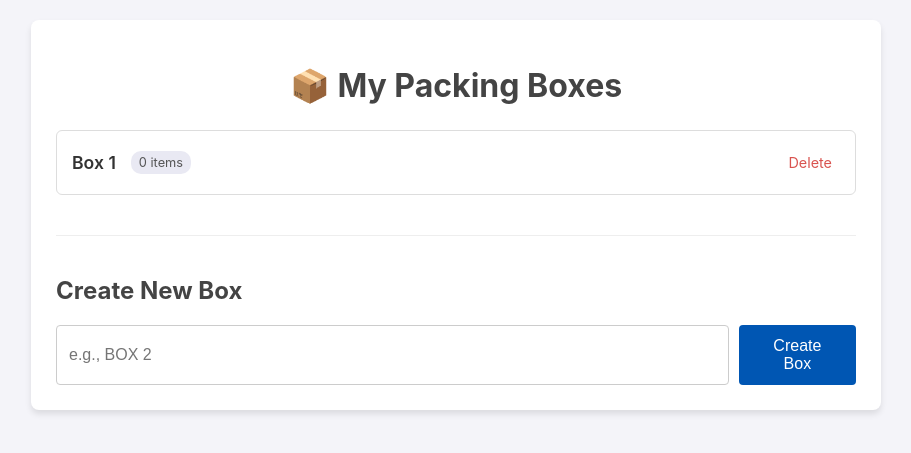
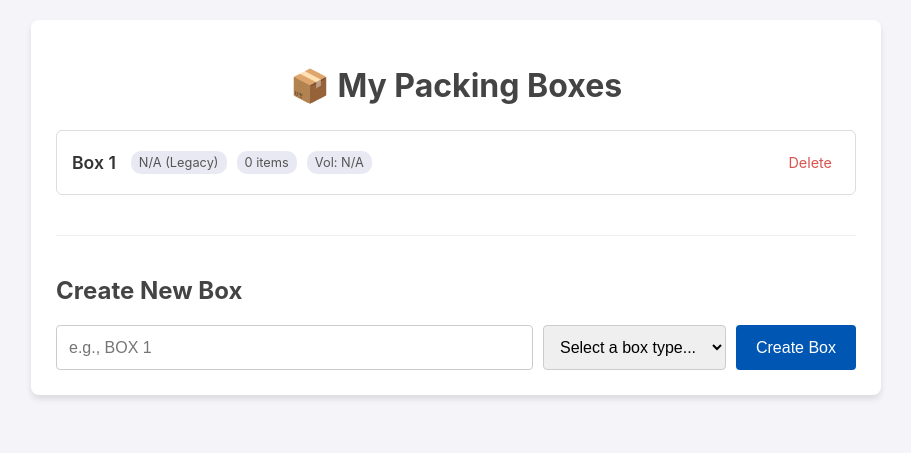
Before and after one commit to Fxdictator/Packing_List, a Flask app: page / in a window 1280 px wide. Shown: the top 453 px of the page, without its empty margins (184-1095 px from the left). Run offline with Flask 3, Linux system fonts and the light colour scheme.

Commit message:
Update index.html with improved box details and layout

```diff
--- a/templates/index.html
+++ b/templates/index.html
@@ -12,14 +12,19 @@
         .box-list { list-style: none; padding: 0; }
         .box-card { background: #fff; margin-bottom: 12px; border-radius: 6px; border: 1px solid #ddd; display: flex; justify-content: space-between; align-items: center; transition: box-shadow 0.2s; }
         .box-card:hover { box-shadow: 0 2px 4px rgba(0,0,0,0.08); }
-        .box-info { text-decoration: none; color: #333; display: flex; align-items: center; padding: 15px; flex-grow: 1; }
+        .box-info { text-decoration: none; color: #333; display: flex; align-items: center; padding: 15px; flex-grow: 1; gap: 15px; }
         .box-name { font-weight: 600; font-size: 1.1em; }
-        .item-count { background-color: #e9e9f3; color: #555; font-size: 0.8em; padding: 4px 8px; border-radius: 10px; margin-left: 15px; }
+        /* NEW STYLES for box details */
+        .box-details { display: flex; gap: 10px; align-items: center; }
+        .detail-tag { background-color: #e9e9f3; color: #555; font-size: 0.8em; padding: 4px 8px; border-radius: 10px; }
         .box-actions { padding: 15px; display: flex; }
         .btn-delete { color: #d9534f; text-decoration: none; font-size: 0.9em; padding: 8px; border-radius: 5px; }
         .btn-delete:hover { background-color: #fceeee; }
         .form-container { margin-top: 40px; padding-top: 20px; border-top: 1px solid #eee; }
-        input[type="text"] { width: calc(100% - 130px); padding: 12px; border: 1px solid #ccc; border-radius: 4px; font-size: 1em; }
+        /* UPDATED STYLES for the form */
+        .create-form { display: flex; gap: 10px; }
+        input[type="text"], select { padding: 12px; border: 1px solid #ccc; border-radius: 4px; font-size: 1em; }
+        input[type="text"] { flex-grow: 1; }
         button { padding: 12px 20px; background-color: #0056b3; color: white; border: none; border-radius: 4px; cursor: pointer; font-size: 1em; }
         button:hover { background-color: #004494; }
     </style>
@@ -32,7 +37,11 @@
             <div class="box-card">
                 <a href="{{ url_for('view_box', box_name=box.name) }}" class="box-info">
                     <span class="box-name">{{ box.name }}</span>
-                    <span class="item-count">{{ box.count }} items</span>
+                    <div class="box-details">
+                        <span class="detail-tag">{{ box.type }}</span>
+                        <span class="detail-tag">{{ box.count }} items</span>
+                        <span class="detail-tag">Vol: {{ box.weight }}</span>
+                    </div>
                 </a>
                 <div class="box-actions">
                     <a href="{{ url_for('delete_box', box_name=box.name) }}" class="btn-delete" onclick="return confirm('Are you sure you want to delete this entire box?');">
@@ -47,9 +56,15 @@
 
         <div class="form-container">
             <h2>Create New Box</h2>
-            <form action="{{ url_for('index') }}" method="post" style="display: flex;">
-                <input type="text" name="box_name" placeholder="e.g., BOX 2" required>
-                <button type="submit" style="margin-left: 10px;">Create Box</button>
+            <form action="{{ url_for('index') }}" method="post" class="create-form">
+                <input type="text" name="box_name" placeholder="e.g., BOX 1" required>
+                <select name="box_type" required>
+                    <option value="" disabled selected>Select a box type...</option>
+                    {% for type in box_types %}
+                    <option value="{{ type }}">{{ type }}</option>
+                    {% endfor %}
+                </select>
+                <button type="submit">Create Box</button>
             </form>
         </div>
     </div>
```
